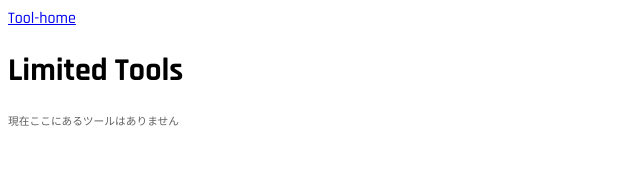
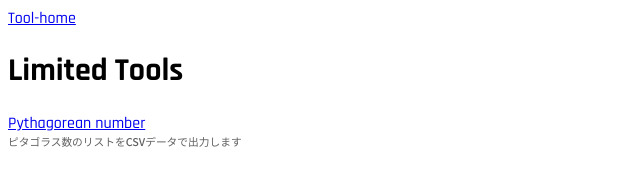
Before and after one commit to kouhei-1/tools, a plain HTML site: page limited.html in a window 1280 px wide. Shown: the whole page, without its empty margins (0-640 px from the left). Drawn offline with Linux system fonts and the light colour scheme.

Commit message:
Update limited.html

```diff
--- a/limited.html
+++ b/limited.html
@@ -24,6 +24,7 @@
     <h1>Limited Tools</h1>
     <!--<a class="link" href="./Time.html">Time</a><br>
     <h6 class="desc">現地時間や世界協定時などを表示させます</h6><br>-->
-    <h6 class="desc">現在ここにあるツールはありません</h6>
+    <a class="link" href="./limited/Pythagorean_number.html">Pythagorean number</a><br>
+    <h6 class="desc">ピタゴラス数のリストをCSVデータで出力します</h6>
   </body>
 </html>
```
